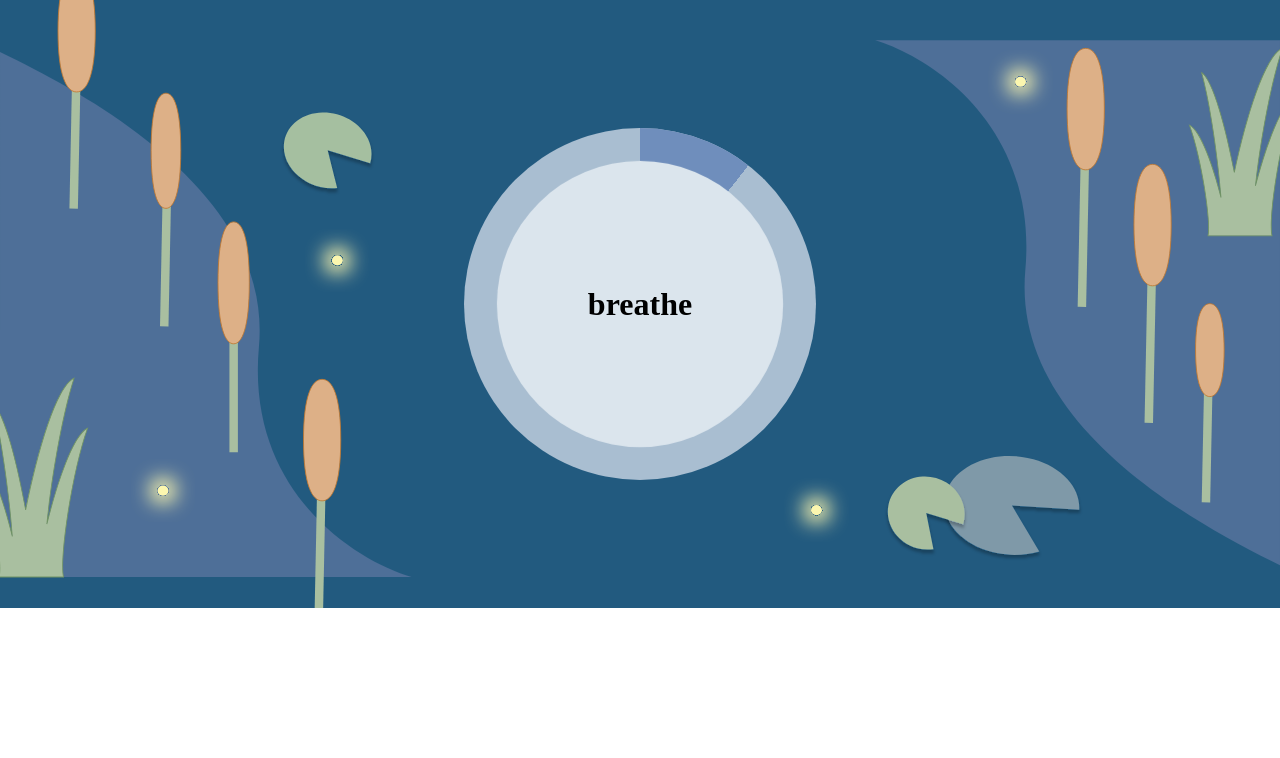
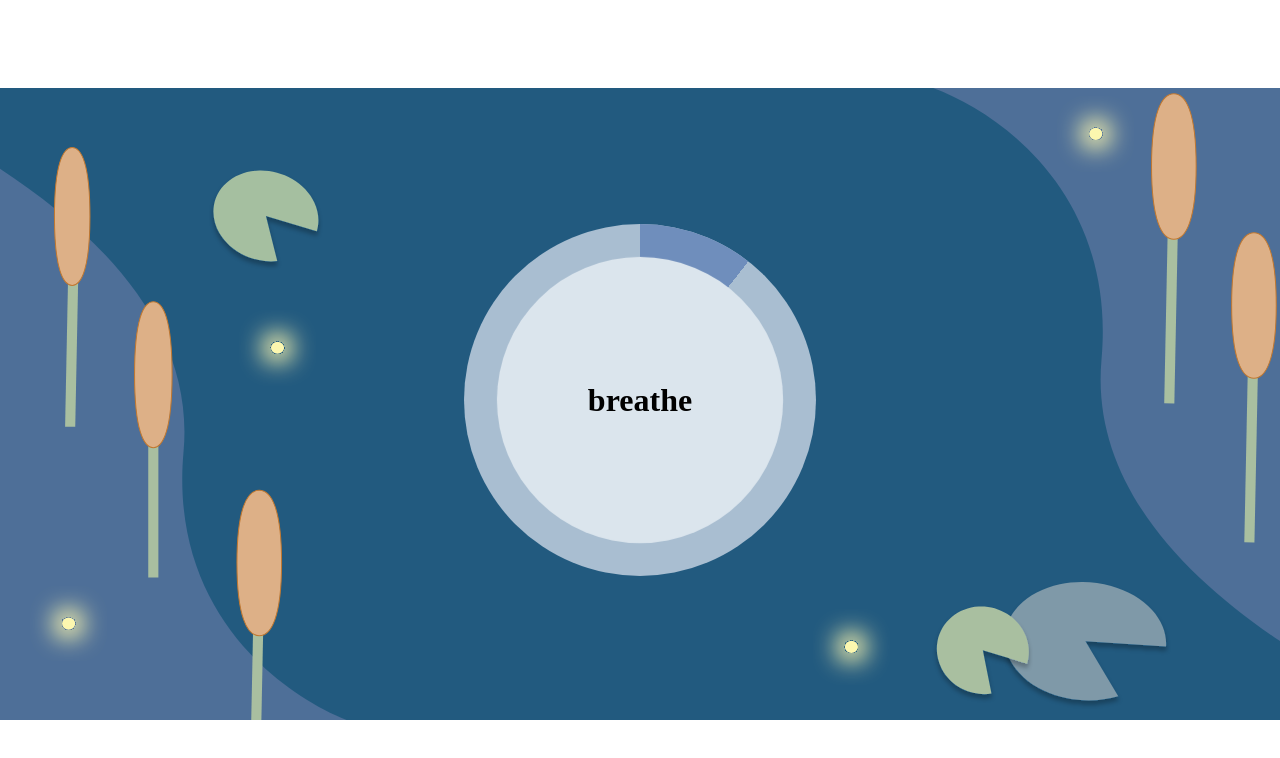
Before and after one commit to include-davis/aggie-peer-counseling, a Next.js app: page /destress in a window 1280 px wide. Shown: the top 758 px of the page. Built offline with nearby package versions, Linux system fonts and the light colour scheme.

Commit message:
responsive destress design

```diff
--- a/app/(pages)/_components/destress/Breathe/Breathe.module.scss
+++ b/app/(pages)/_components/destress/Breathe/Breathe.module.scss
@@ -1,35 +1,39 @@
 @use 'app/(pages)/_globals/mixins.scss';
 
+.test {
+  @include mixins.fontStyle(2rem, 700, normal, 'Jua');
+  position: absolute;
+  top: 50%;
+  left: 50%;
+  transform: translate(-50%, -50%);
+  z-index: 13;
+  margin: 0;
+  color: var(--black);
+}
+
 .breatheWrapper {
-    margin: 0;
-  padding: 0;
+  background-image: url('/images/destress/breathe.svg');
+  background-size: cover; // This will scale the cropped image to fill the screen
+  background-position: center;
+  background-repeat: no-repeat;
   background-color: #225A7F;
-  height: 100vh;
-  overflow: hidden;
+  width: 100vw;
+  min-height: 100vh;
   display: flex;
   align-items: center;
   justify-content: center;
 
-  position: relative;
-  width: 100vw;
-  height: 38rem; // desktop
-  overflow: hidden;
-  display: flex;
-  align-items: center;
-  justify-content: center;
-
-  background-image: url('/images/destress/breathe.svg');
-  background-repeat: no-repeat;
-  background-size: cover;
-  background-position: center;
+  // Crop 11% from top and 10% from bottom
+  clip-path: inset(11% 0 10% 0);
 
   @include mixins.phone {
     height: 100vh;
     width: 100vw;
     background-image: url('/images/destress/breathemobile.svg');
-    background-size: cover;
+    background-size: cover; // Also use cover for mobile
     background-position: center;
     background-repeat: no-repeat;
+    clip-path: inset(0 0); // Apply same cropping to mobile
   }
 }
 
@@ -70,7 +74,7 @@
   border-radius: 50%;
   z-index: 3;
 
-    @include mixins.phone {
+  @include mixins.phone {
     width: 30rem;
     height: 30rem;
     flex-shrink: 0;
@@ -119,7 +123,6 @@
   }
 }
 
-
 @keyframes pulse {
   0%, 100% {
     transform: translate(-50%, -50%) scale(1);
@@ -128,121 +131,3 @@
     transform: translate(-50%, -50%) scale(1.15);
   }
 }
-
-// .breatheWrapper {
-//     margin: 0;
-//   padding: 0;
-//   background-color: #225A7F;
-//   height: 100vh;
-//   overflow: hidden;
-//   display: flex;
-//   align-items: center;
-//   justify-content: center;
-
-//   position: relative;
-//   width: 100vw;
-//   height: 38rem; // desktop
-//   overflow: hidden;
-//   display: flex;
-//   align-items: center;
-//   justify-content: center;
-
-//   background-image: url('/images/destress/breathe.svg');
-//   background-repeat: no-repeat;
-//   background-size: cover;
-//   background-position: center;
-
-//   @include mixins.phone {
-//     height: 100vh;
-//     width: 100vw;
-//     background-image: url('/images/destress/breathemobile.svg');
-//     background-size: cover;
-//     background-position: center;
-//     background-repeat: no-repeat;
-//   }
-// }
-
-// .circleContainer {
-//   position: relative;
-//   width: 300px;
-//   height: 300px;
-//   z-index: 1;
-//   display: flex;
-//   align-items: center;
-//   justify-content: center;
-// }
-
-// .outerCircle {
-//   width: 22rem;
-//   height: 22rem;
-//   flex-shrink: 0;
-//   position: absolute;
-//   border-radius: 50%;
-//   background: #A9BED1;
-//   z-index: 1;
-
-//   @include mixins.phone {
-//     width: 30rem;
-//     height: 30rem;
-//     flex-shrink: 0;
-//   }
-// }
-
-// .timerRing {
-//   width: 22rem;
-//   height: 22rem;
-//   position: absolute;
-//   top: 50%;
-//   left: 50%;
-//   transform: translate(-50%, -50%);
-//   border-radius: 50%;
-//   z-index: 2;
-
-//   @media (max-width: 768px) {
-//     width: 30rem;
-//     height: 30rem;
-//   }
-// }
-
-// .innerCircle {
-//   width: 16rem;
-//   height: 16rem;
-//   position: absolute;
-//   top: 50%;
-//   left: 50%;
-//   transform: translate(-50%, -50%);
-//   background: #DBE5ED;
-//   border-radius: 50%;
-//   z-index: 3;
-//   animation: pulse 3s infinite ease-in-out;
-//   display: flex;
-//   align-items: center;
-//   justify-content: center;
-
-//   @media (max-width: 768px) {
-//     width: 20rem;
-//     height: 20rem;
-//   }
-// }
-
-// .breatheText {
-//   font-size: 1.5rem;
-//   color: #000;
-//   font-weight: bold;
-//   text-align: center;
-//   z-index: 4;
-//   margin: 0;
-
-//   @media (max-width: 768px) {
-//     font-size: 2rem;
-//   }
-// }
-
-// @keyframes pulse {
-//   0%, 100% {
-//     transform: translate(-50%, -50%) scale(1);
-//   }
-//   50% {
-//     transform: translate(-50%, -50%) scale(1.15);
-//   }
-// }
```
